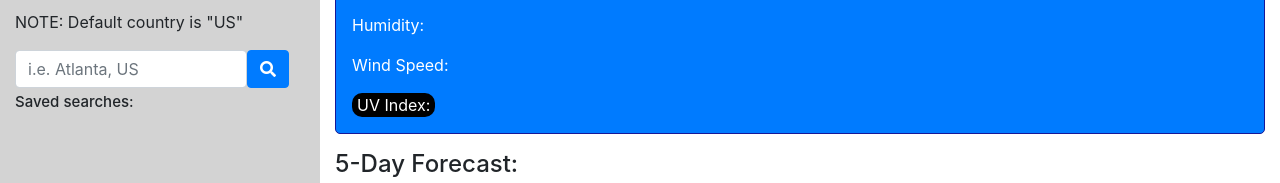
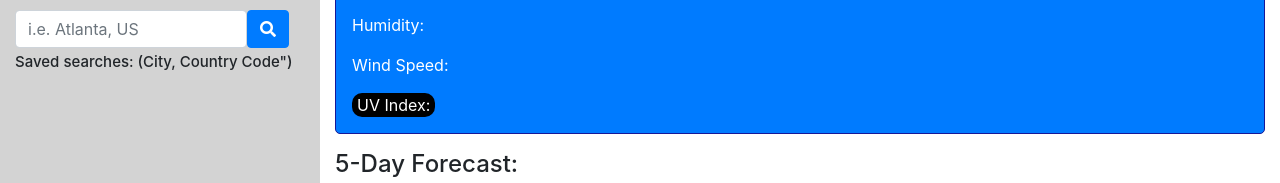
Before and after one commit to EMoschos/hows-the-weather, a plain HTML site: page index.html in a window 1280 px wide. Shown: the part 162-345 px from the top of the page. Drawn offline with nearby package versions, Linux system fonts and the light colour scheme.

Commit message:
Updated display info in HTML

```diff
--- a/index.html
+++ b/index.html
@@ -24,7 +24,7 @@
                     Search for a City:
                 </h2>
                 <p>	City, State(optional), Country (optional)</p>
-                <p>NOTE: Default country is "US"</p>
+
                 <form class="form-inline">
                     <!-- City name search input -->
                     <input class="form-control input-search" type="search" placeholder="i.e. Atlanta, US"
@@ -33,7 +33,7 @@
                             class="fas fa-search"></i></button>
                 </form>
                 <h2 class="saved-searches">
-                    Saved searches:
+                    Saved searches: (City, Country Code")
                 </h2>
                 <!-- List of saved searches -->
                 <ul class="list-group">
```
